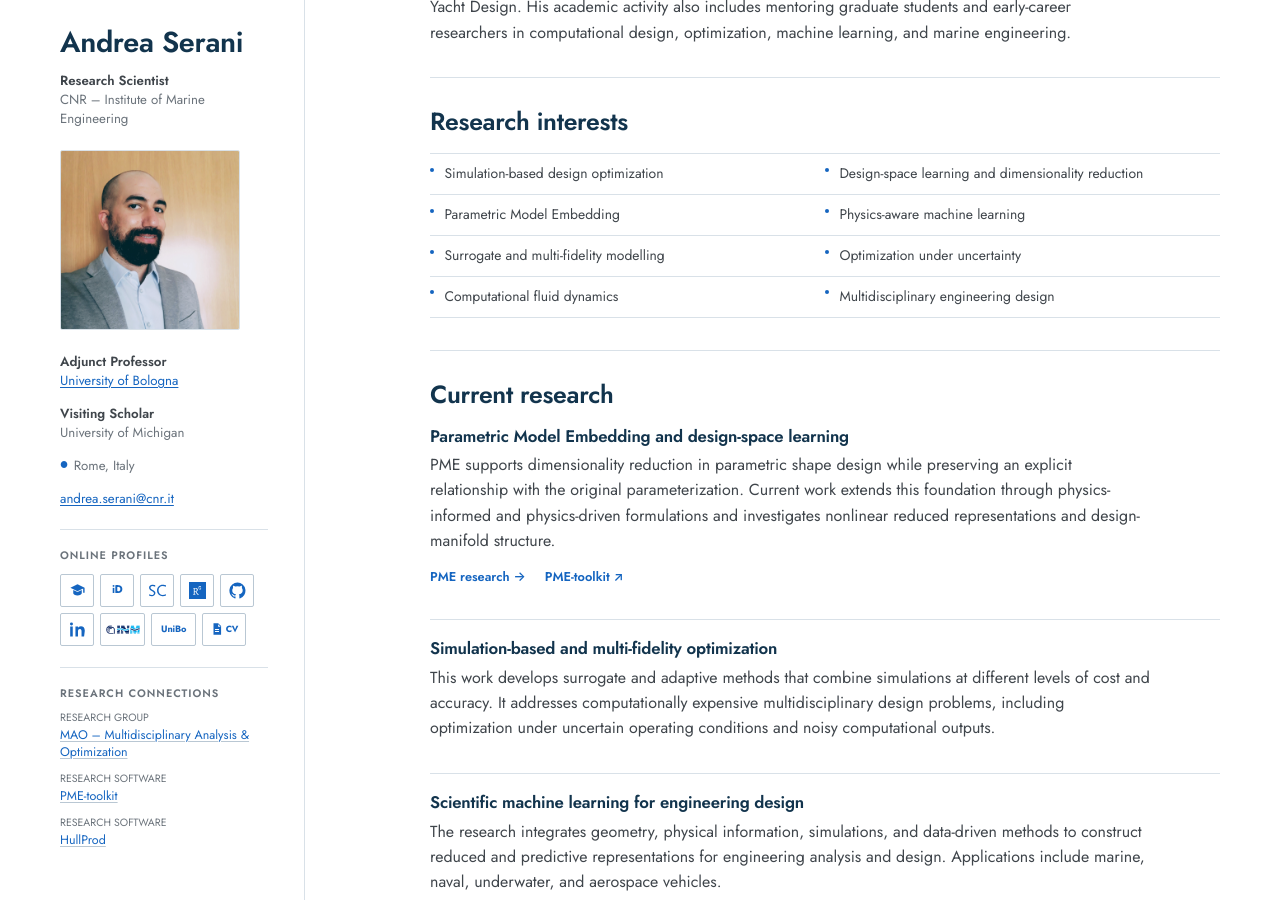
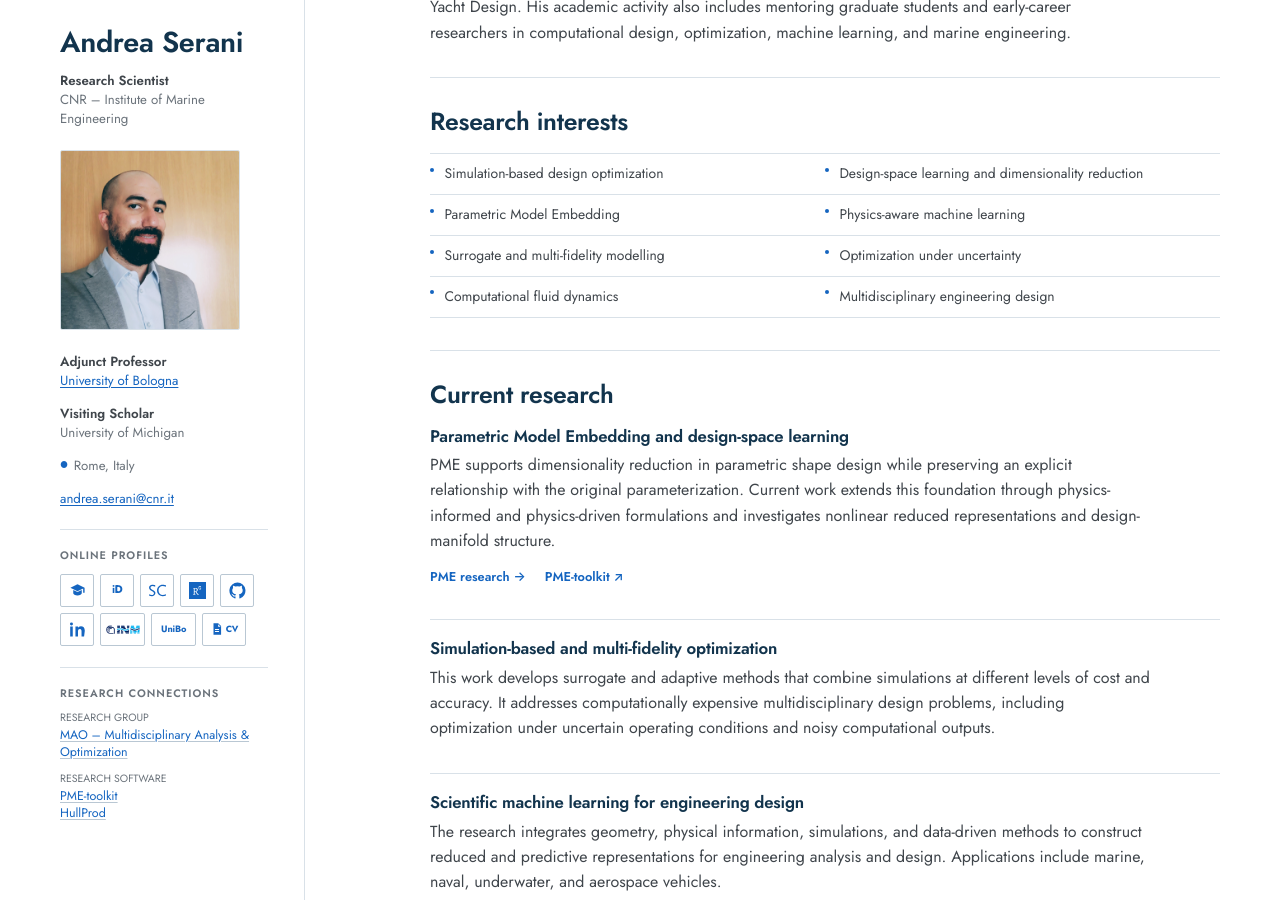
Before and after one commit to aserani/aserani.github.io, a Jekyll site: the page built from index.html, in a window 1280 px wide and 900 px high, scrolled down 641 px. Built offline with Jekyll 4.4.1, drawn with Linux system fonts in a browser that asks for light colours.

Commit message:
fix: group research software links

```diff
--- a/_includes/profile-sidebar.html
+++ b/_includes/profile-sidebar.html
@@ -26,8 +26,7 @@
     <section class="profile-section profile-connections" aria-labelledby="research-connections-title">
       <h2 id="research-connections-title">Research connections</h2>
       <p><span>Research group</span><a href="https://cnr-inm-mao.github.io/">MAO – Multidisciplinary Analysis &amp; Optimization</a></p>
-      <p><span>Research software</span><a href="https://cnr-inm-mao.github.io/pme-toolkit/">PME-toolkit</a></p>
-      <p><span>Research software</span><a href="https://github.com/cnr-inm-mao/hullprod">HullProd</a></p>
+      <p><span>Research software</span><a href="https://cnr-inm-mao.github.io/pme-toolkit/">PME-toolkit</a><a href="https://github.com/cnr-inm-mao/hullprod">HullProd</a></p>
     </section>
   </div>
 </aside>
```
